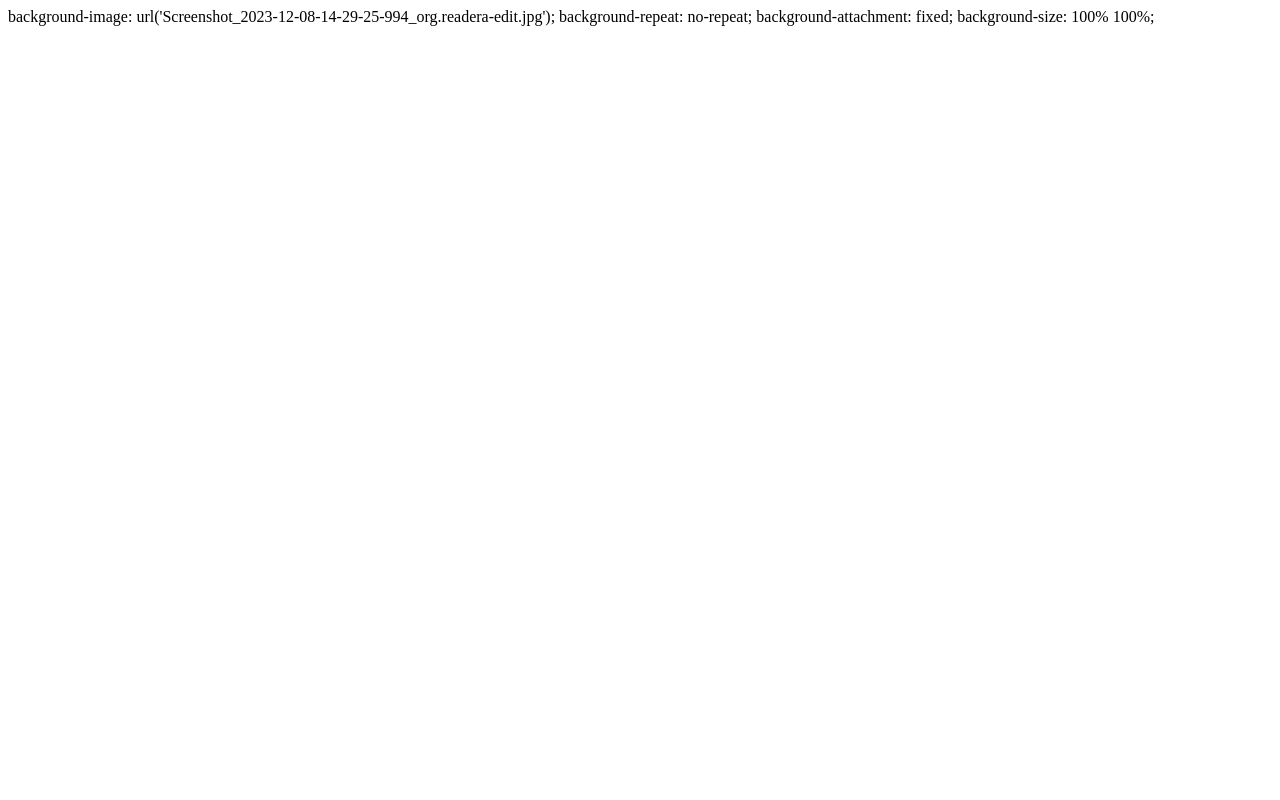
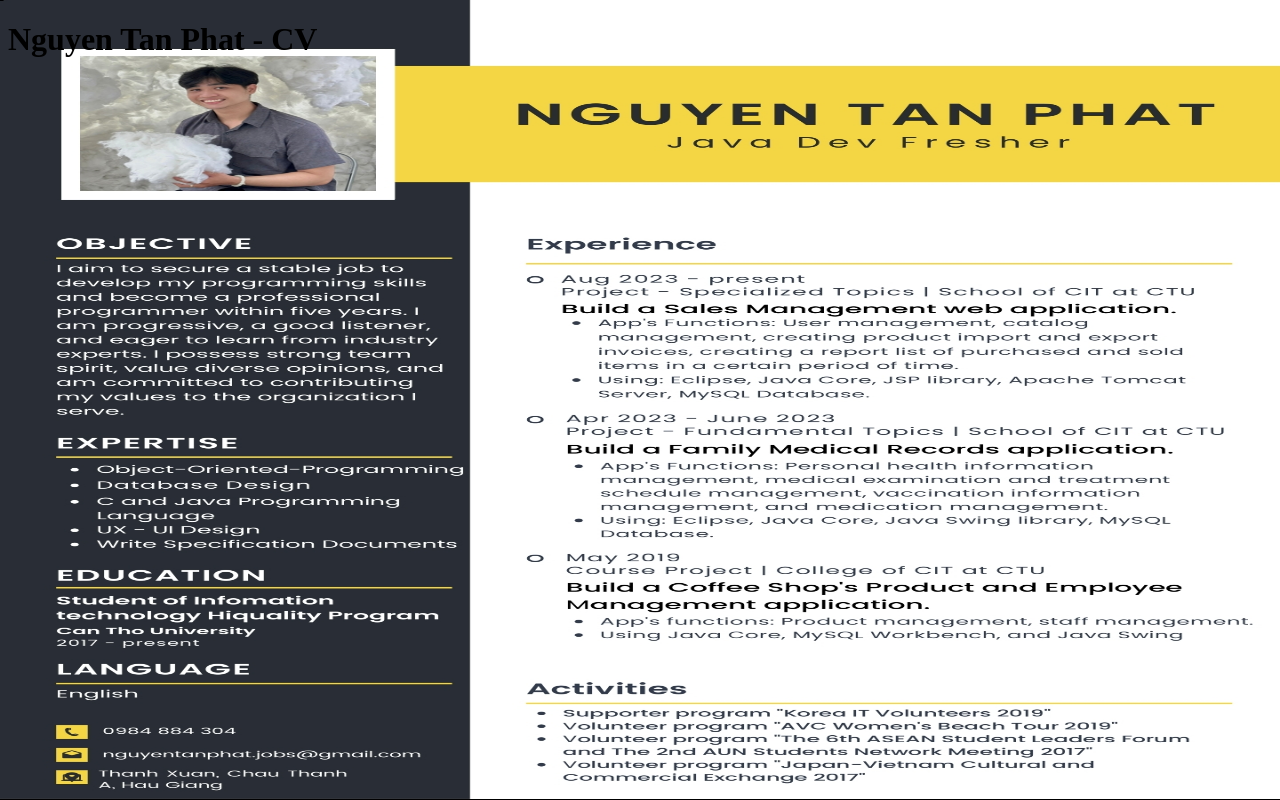
Before and after one commit to NguyenTanPhat-Tony/NguyenTanPhat-Tony.github.io, a plain HTML site: page index.html in a window 1280 px wide. Drawn offline with Linux system fonts and the light colour scheme.

Commit message:
Update index.html

```diff
--- a/index.html
+++ b/index.html
@@ -2,13 +2,17 @@
 <html>
 <head>
 <title>NguyenTanPhat-CV</title>
-</head>
-<body>
+<style>
+body {
 
 background-image: url('Screenshot_2023-12-08-14-29-25-994_org.readera-edit.jpg');
   background-repeat: no-repeat;
   background-attachment: fixed;
   background-size: 100% 100%;
-
+}
+</style>
+</head>
+<body>
+<h1> Nguyen Tan Phat - CV </h1>
 </body>
 </html>
```
